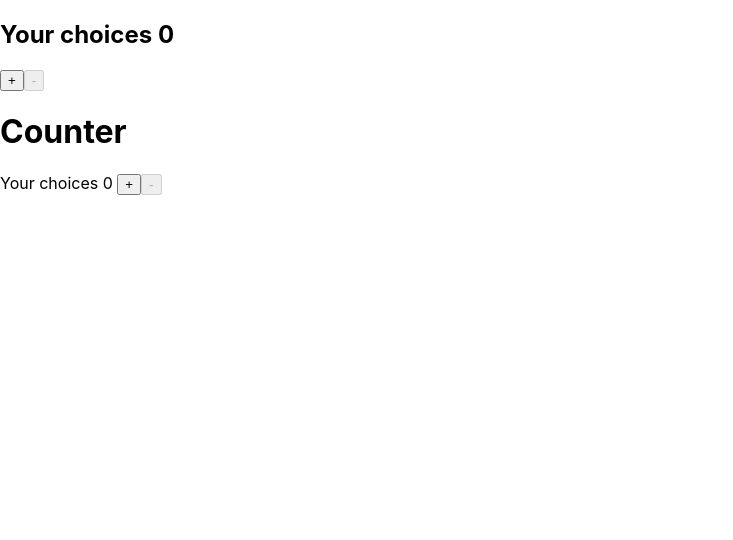
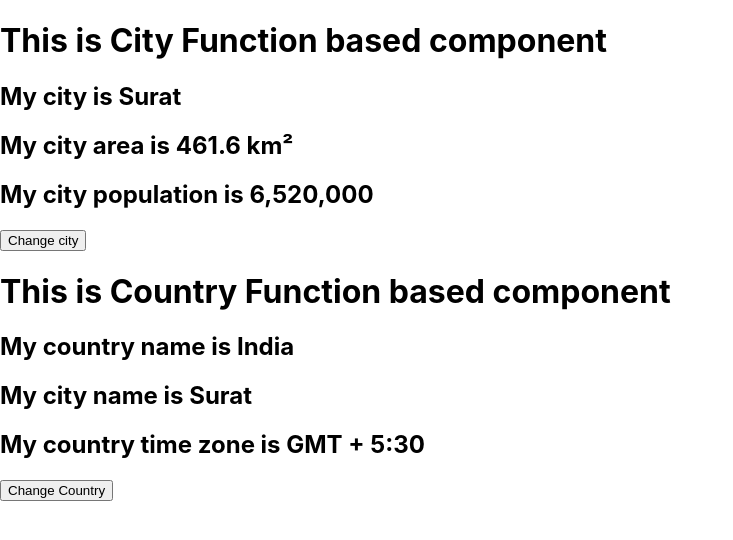
Before and after one commit to chotaliya12345/firstreact1, a React (Create React App) app: page / in a window 1280 px wide. Shown: the top 540 px of the page, without its empty margins (0-733 px from the left). Built offline with nearby package versions, Linux system fonts and the light colour scheme.

Commit message:
FunctionProps

```diff
--- a/src/App.js
+++ b/src/App.js
@@ -10,11 +10,11 @@ function App() {
   return (
     <>
       {/* <Country />
-      <City />
-      <CountryFun />
-      <CityFun /> */}
-      <Counter />
-      <CounterClass />
+      <City /> */}
+      {/* <CountryFun /> */}
+      <CityFun />
+      {/* <Counter /> */}
+      {/* <CounterClass /> */}
     </>
   );
 }
--- a/src/app/components/practice1/CityFun.js
+++ b/src/app/components/practice1/CityFun.js
@@ -1,4 +1,5 @@
 import React, { useState } from 'react';
+import CountryFun from './CountryFun';
 
 function CityFun(props) {
 
@@ -7,9 +8,9 @@ function CityFun(props) {
     const [cityPopulation, setCityPopulation] = useState('6,520,000')
 
     const ChangeCity = () => {
-        setCityName('GandhiNagar')
-        setCityArea('326 km²')
-        setCityPopulation('14.54 Lakhs')
+        setCityName('New York')
+        setCityArea('783.8 km²')
+        setCityPopulation('84.7 lakhs')
     }
 
     return (
@@ -21,6 +22,7 @@ function CityFun(props) {
             <h2>My city population is {cityPopulation}</h2>
 
             <button onClick={ChangeCity}> Change city</button>
+            <CountryFun cityname={cityName}  />
         </div>
     );
 }
--- a/src/app/components/practice1/CountryFun.js
+++ b/src/app/components/practice1/CountryFun.js
@@ -1,11 +1,13 @@
-import React, { useState } from "react";
+import React, { useEffect, useState } from "react";
 
-function CountryFun() {
+function CountryFun(props) {
   const [countryName, setCountryName] = useState("India");
   const [timeZone, setTimeZone] = useState("GMT + 5:30");
-  const [count, setCount] = useState(0);
+  // const [count, setCount] = useState(0);
+  const [cityName, setCityName] = useState(props.cityname);
 
   const changeCountry = () => {
+    setCityName(props.cityname)
     setCountryName("USA");
     setTimeZone("GMT -5");
   };
@@ -14,12 +16,13 @@ function CountryFun() {
     <div>
       <h1>This is Country Function based component</h1>
       <h2>My country name is {countryName}</h2>
-      <h2>My time zone is {timeZone}</h2>
+      <h2>{`My city name is ${cityName}`}</h2>
+      <h2>My country time zone is {timeZone}</h2>
 
       <button onClick={changeCountry}>Change Country</button>
-
+{/*
       <h2>Your choices {count}</h2>
-      <button onClick={() => setCount(count + 1)}>Click me</button>
+      <button onClick={() => setCount(count + 1)}>Click me</button> */}
     </div>
   );
 }
```
